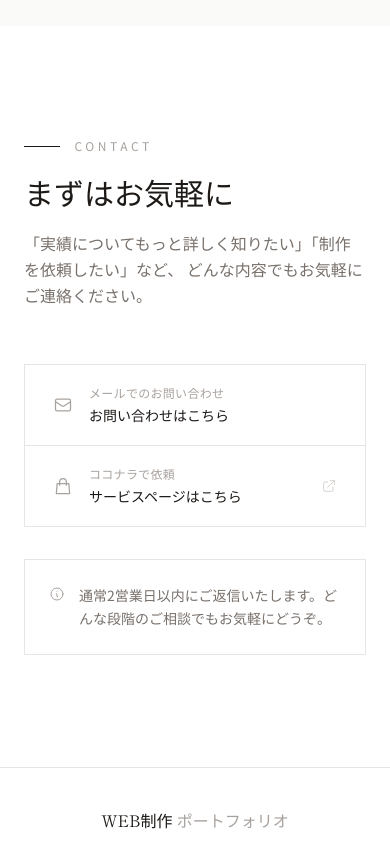
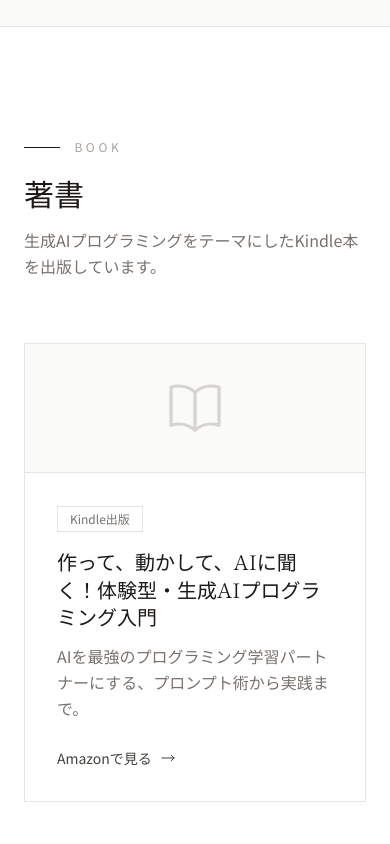
Before and after one commit to ytaka0509/portfolio-sample, a plain HTML site: page index.html in a window 390 px wide. Shown: the part 7400-8244 px from the top of the page. Drawn offline with nearby package versions, Linux system fonts and the light colour scheme.

Commit message:
著書セクションを追加

```diff
--- a/index.html
+++ b/index.html
@@ -83,6 +83,7 @@
       <div class="hidden sm:flex items-center gap-9 text-sm text-stone-500">
         <a href="#services" class="hover:text-stone-900 transition-colors">できること</a>
         <a href="#portfolio" class="hover:text-stone-900 transition-colors">実績</a>
+        <a href="#book" class="hover:text-stone-900 transition-colors">著書</a>
         <a href="#contact"
            class="ml-2 px-6 py-2.5 btn-ink font-medium text-xs tracking-wide transition-colors">
           お問い合わせ
@@ -100,6 +101,7 @@
       <div class="flex flex-col p-5 gap-1 text-sm">
         <a href="#services"  class="py-3 px-4 text-stone-600 hover:text-stone-900 hover:bg-stone-50 transition-colors" onclick="document.getElementById('mob').classList.add('hidden')">できること</a>
         <a href="#portfolio" class="py-3 px-4 text-stone-600 hover:text-stone-900 hover:bg-stone-50 transition-colors" onclick="document.getElementById('mob').classList.add('hidden')">制作実績</a>
+        <a href="#book"      class="py-3 px-4 text-stone-600 hover:text-stone-900 hover:bg-stone-50 transition-colors" onclick="document.getElementById('mob').classList.add('hidden')">著書</a>
         <a href="#contact"   class="mt-3 py-3 px-4 btn-ink text-center font-medium transition-colors" onclick="document.getElementById('mob').classList.add('hidden')">お問い合わせはこちら</a>
       </div>
     </div>
@@ -449,6 +451,44 @@
     </div>
   </section>
 
+  <div class="divider"></div>
+
+  <!-- BOOK -->
+  <section id="book" class="py-28 px-6">
+    <div class="max-w-5xl mx-auto">
+      <div class="mb-16 reveal">
+        <div class="section-label">
+          <div class="section-label-line"></div>
+          <p class="text-stone-400 text-xs tracking-[0.3em] uppercase">Book</p>
+        </div>
+        <h2 class="serif text-3xl sm:text-4xl mb-4">著書</h2>
+        <p class="text-stone-500 max-w-md leading-relaxed">生成AIプログラミングをテーマにしたKindle本を出版しています。</p>
+      </div>
+
+      <a href="https://www.amazon.co.jp/dp/B0F3WLF4KV" target="_blank" rel="noopener"
+         class="card-lift reveal group border border-stone-200 bg-white block sm:flex items-stretch">
+        <div class="sm:w-56 flex-shrink-0 flex items-center justify-center bg-stone-50 p-8 border-b sm:border-b-0 sm:border-r border-stone-200">
+          <svg class="w-16 h-16 text-stone-300" fill="none" stroke="currentColor" viewBox="0 0 24 24">
+            <path stroke-linecap="round" stroke-linejoin="round" stroke-width="1.2" d="M12 6.042A8.967 8.967 0 006 3.75c-1.052 0-2.062.18-3 .512v14.25A8.987 8.987 0 016 18c2.305 0 4.408.867 6 2.292m0-14.25a8.966 8.966 0 016-2.292c1.052 0 2.062.18 3 .512v14.25A8.987 8.987 0 0018 18a8.967 8.967 0 00-6 2.292m0-14.25v14.25"/>
+          </svg>
+        </div>
+        <div class="p-8 sm:p-10 flex-1">
+          <span class="text-xs border border-stone-200 text-stone-500 px-3 py-1 mb-4 inline-block">Kindle出版</span>
+          <h3 class="serif text-xl sm:text-2xl text-stone-900 mb-3 leading-snug">
+            作って、動かして、AIに聞く！<br class="hidden sm:block" />体験型・生成AIプログラミング入門
+          </h3>
+          <p class="text-stone-500 leading-relaxed mb-6">AIを最強のプログラミング学習パートナーにする、プロンプト術から実践まで。</p>
+          <span class="inline-flex items-center gap-2 text-sm text-stone-700 group-hover:text-stone-900 transition-colors">
+            Amazonで見る
+            <svg class="w-4 h-4" fill="none" stroke="currentColor" viewBox="0 0 24 24">
+              <path stroke-linecap="round" stroke-linejoin="round" stroke-width="1.5" d="M17 8l4 4m0 0l-4 4m4-4H3"/>
+            </svg>
+          </span>
+        </div>
+      </a>
+    </div>
+  </section>
+
   <!-- CONTACT -->
   <section id="contact" class="py-28 px-6">
     <div class="max-w-2xl mx-auto">
@@ -508,6 +548,7 @@
       <nav class="flex flex-wrap justify-center gap-7 text-sm text-stone-400">
         <a href="#services"  class="hover:text-stone-900 transition-colors">できること</a>
         <a href="#portfolio" class="hover:text-stone-900 transition-colors">制作実績</a>
+        <a href="#book"      class="hover:text-stone-900 transition-colors">著書</a>
         <a href="#contact"   class="hover:text-stone-900 transition-colors">お問い合わせ</a>
       </nav>
       <span class="text-stone-400 text-xs">&copy; 2025 Web制作ポートフォリオ</span>
```
